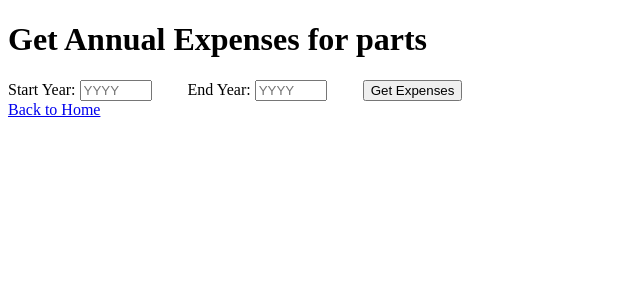
After one commit to YusuffDevOps/MUC-app, a Flask app: page /get-expenses/ in a window 1280 px wide. The commit adds this page. Shown: the top 300 px of the page, without its empty margins (0-640 px from the left). Run offline with Flask 3, Linux system fonts and the light colour scheme; some libraries are stand-ins or nearby versions.

Commit message:
Added Get Expenses Query

```diff
--- a/main.py
+++ b/main.py
@@ -10,7 +10,7 @@ DB_NAME = 'u28'
 DB_PASSWORD = 'schoolCLOTHESdeep691'
 
 # App config
-PORT = 15097 #provide a unique integer value instead of XXXX, e.g., PORT = 15657
+PORT = 50306 #provide a unique integer value instead of XXXX, e.g., PORT = 15657
 
 
 def get_db_connection():
@@ -47,14 +47,34 @@ def tables():
     else:
         return render_template('show_table.html', data=[], columns=[])
 
-#Add new supplier
-@app.route("/add-supplier", methods=['GET', 'POST'])
-def add_supplier():
+
+#shows expenses page and redirects user to request
+@app.route("/get-expenses/", methods=['GET', 'POST'])
+def get_expenses():
+    if request.method =='GET':
+        return render_template('annual_expense.html', data=[])
+    else:
+        start = request.form["start"]
+        end = request.form["end"]
+        return redirect(f"/get-annual-expense/{start}/{end}")
+
+
+# GET Annual Expenses for parts from start to end year
+@app.route("/get-annual-expense/<string:start>/<string:end>", methods=['GET'])
+def total_expense(start, end):
     conn = get_db_connection()
-    cur = conn.cursor(MySQLdb.cursors.DictCursor)
-    details = request.form
-    #check if supplier already exists
-    #If not add them to the DB
+    cur = conn.cursor()
+    #SQL query to get total expense for each YEAR
+    cur.execute(f"""SELECT YEAR(order_date) as year,  sum(price*qty) FROM
+    part_orders, parts, orders WHERE
+    part_orders.part_id = parts._id AND orders._id = part_orders.order_id AND
+    YEAR(order_date)>={start} AND YEAR(order_date)<={end} GROUP BY YEAR(order_date);""")
+    data = cur.fetchall()
+    print(data)
+    cur.close()
+    conn.close()
+    return render_template('annual_expense.html', data=data)
+
 
 if __name__ == '__main__':
     app.run(debug=True, host='0.0.0.0', port=PORT)
--- a/static/styles.css
+++ b/static/styles.css
@@ -2,6 +2,11 @@ tr:nth-child(even) {
   background-color: rgba(150, 212, 212, 0.4);
 }
 
-th:nth-child(even),td:nth-child(even) {
+th:nth-child(even),
+td:nth-child(even) {
   background-color: rgba(150, 212, 212, 0.4);
 }
+
+input {
+  margin-right: 2rem;
+}
--- /dev/null
+++ b/templates/annual_expense.html
@@ -0,0 +1,41 @@
+<!DOCTYPE html>
+<html lang="en">
+
+<head>
+    <meta charset="UTF-8">
+    <title>Annual Expenses for parts</title>
+    <link rel="stylesheet" href="{{ url_for('static', filename='styles.css') }}">
+</head>
+
+<body>
+    <h1>Get Annual Expenses for parts</h1>
+    <form action="/get-expenses" method="post">
+        <label>Start Year: </label>
+        <input name="start" type="number" placeholder="YYYY" min="2016" max="2023">
+        <label>End Year: </label>
+        <input name="end" type="number" placeholder="YYYY" min="2016" max="2023">
+        <script>
+            document.querySelector("input[type=number]")
+                .oninput = e => console.log(new Date(e.target.valueAsNumber, 0, 1))
+        </script>
+        <input type="submit" value="Get Expenses">
+    </form>
+    <a href="/">Back to Home</a>
+    {% if data!= [] %}
+    <table>
+        <tr>
+            <th>Year</th>
+            <th>Total Expenses</th>
+        </tr>
+        {% for row in data %}
+        <tr>
+            <td>{{row[0]}}</td>
+            <td>{{row[1]}}</td>
+        </tr>
+        {% endfor %}
+
+    </table>
+    {% endif %}
+</body>
+
+</html>
--- a/templates/index.html
+++ b/templates/index.html
@@ -1,16 +1,19 @@
 <!DOCTYPE html>
 <html lang="en">
+
 <head>
     <meta charset="UTF-8">
     <title>MUC Web App</title>
 </head>
+
 <body>
     <h1>MUC Web App</h1>
     <ul>
         <li><a href="/show-table"> Show Table</a></li>
         <li><a href="/add-supplier">Add New Supplier</a></li>
-        <li><a href="/annual-parts">Get Annual Expenses for Parts</a></li>
+        <li><a href="/get-expenses">Get Annual Expenses for Parts</a></li>
         <li><a href="/project-budget">Budget Projection</a></li>
     </ul>
 </body>
+
 </html>
```
